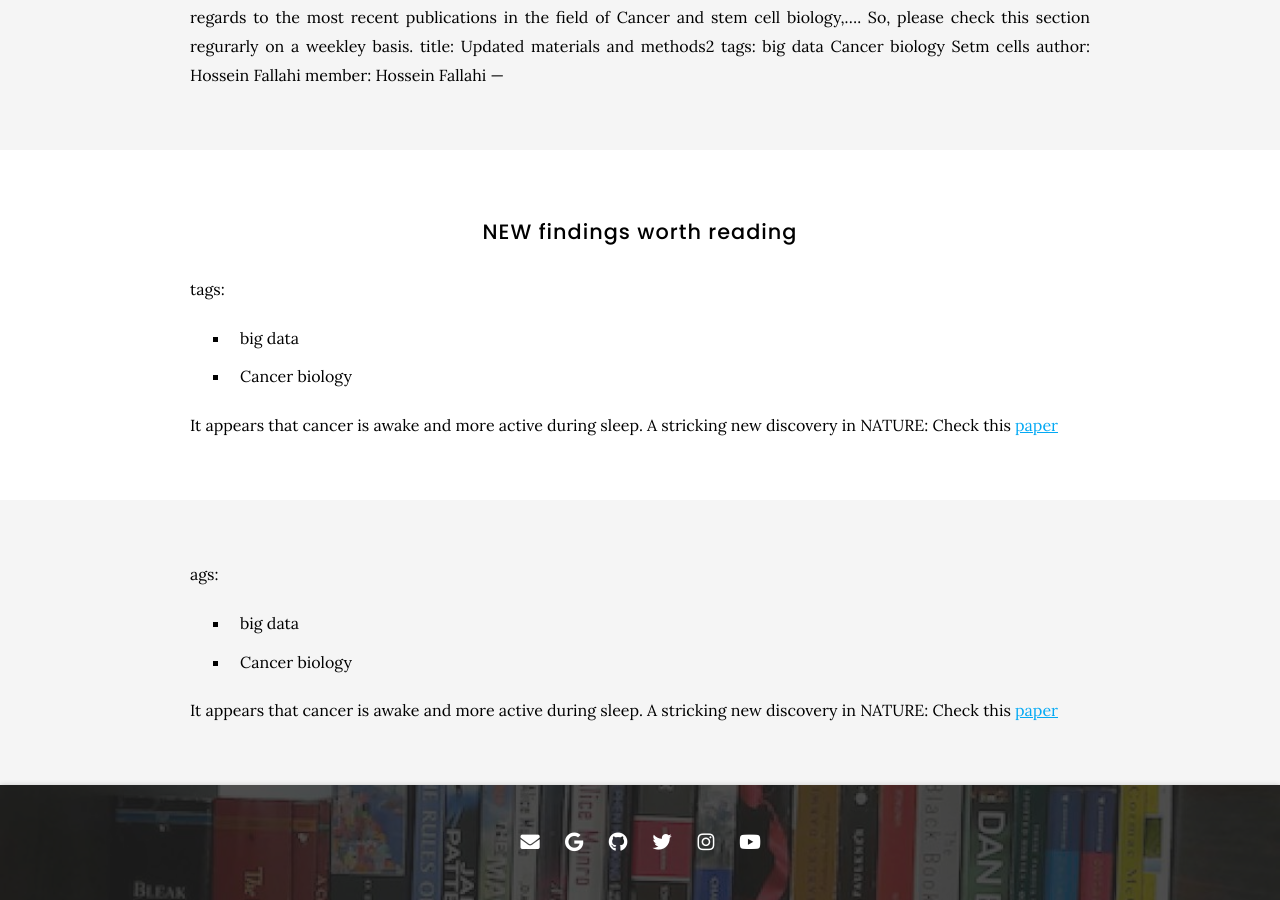
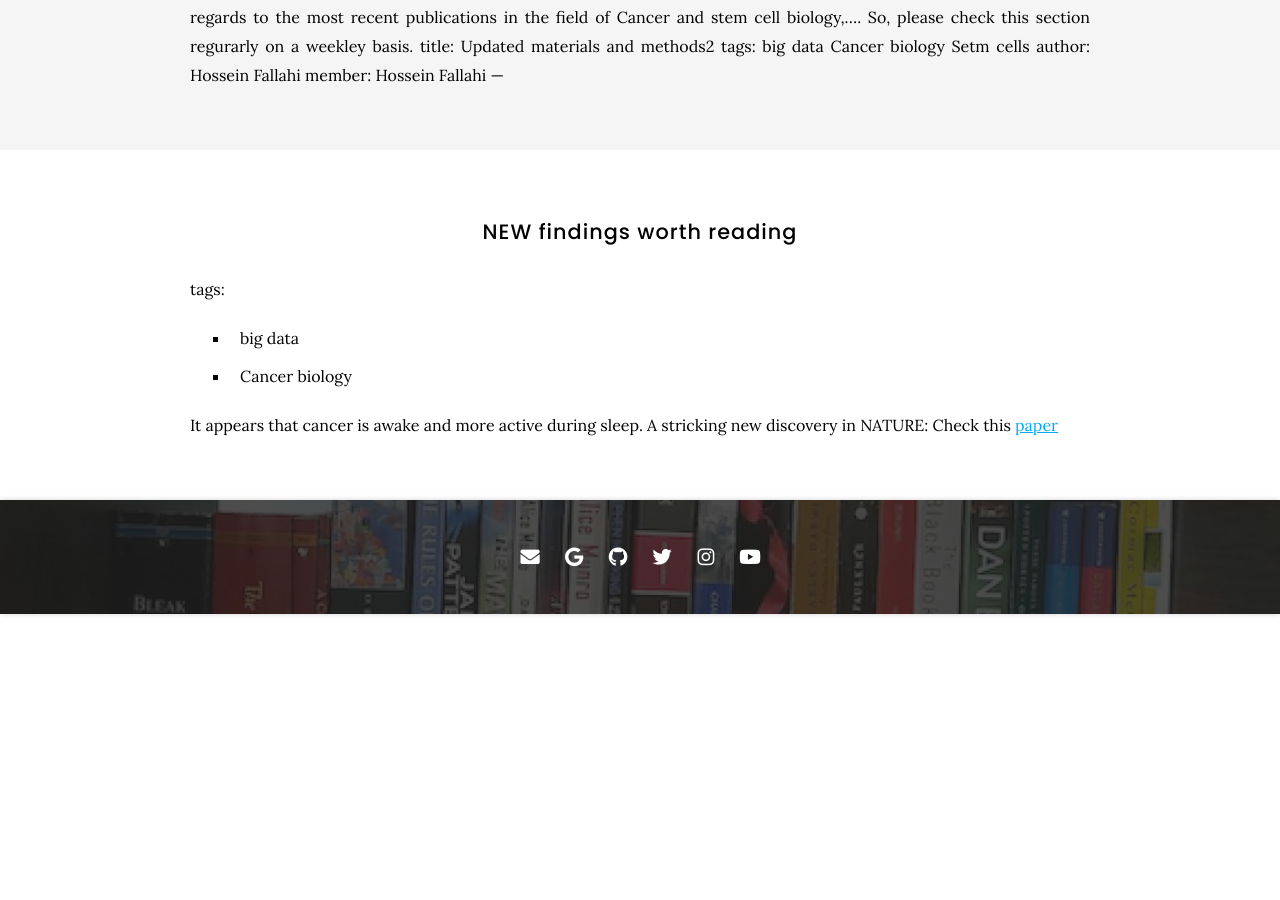
Before and after one commit to Hossein-Fallahi/Fallahi-Bioinformatics-Lab, a Jekyll site: the page built from blog/index.md, in a window 1280 px wide and 900 px high, scrolled down 611 px. Built offline with Jekyll 4.4.1, drawn with Linux system fonts in a browser that asks for light colours; nearby versions of some CDN libraries; after the commit the page ends 1225 px from its top, so only the background shows below that.

Commit message:
Update index.md

```diff
--- a/blog/index.md
+++ b/blog/index.md
@@ -24,12 +24,3 @@ tags:
 
 It appears that cancer is awake and more active during sleep. A stricking new discovery in NATURE:
 Check this [paper](https://www.nature.com/articles/s41586-022-04875-y)
-
-{% include section.html %}
-
-ags:
-  - big data
-  - Cancer biology
-
-It appears that cancer is awake and more active during sleep. A stricking new discovery in NATURE:
-Check this [paper](https://www.nature.com/articles/s41586-022-04875-y)
```
